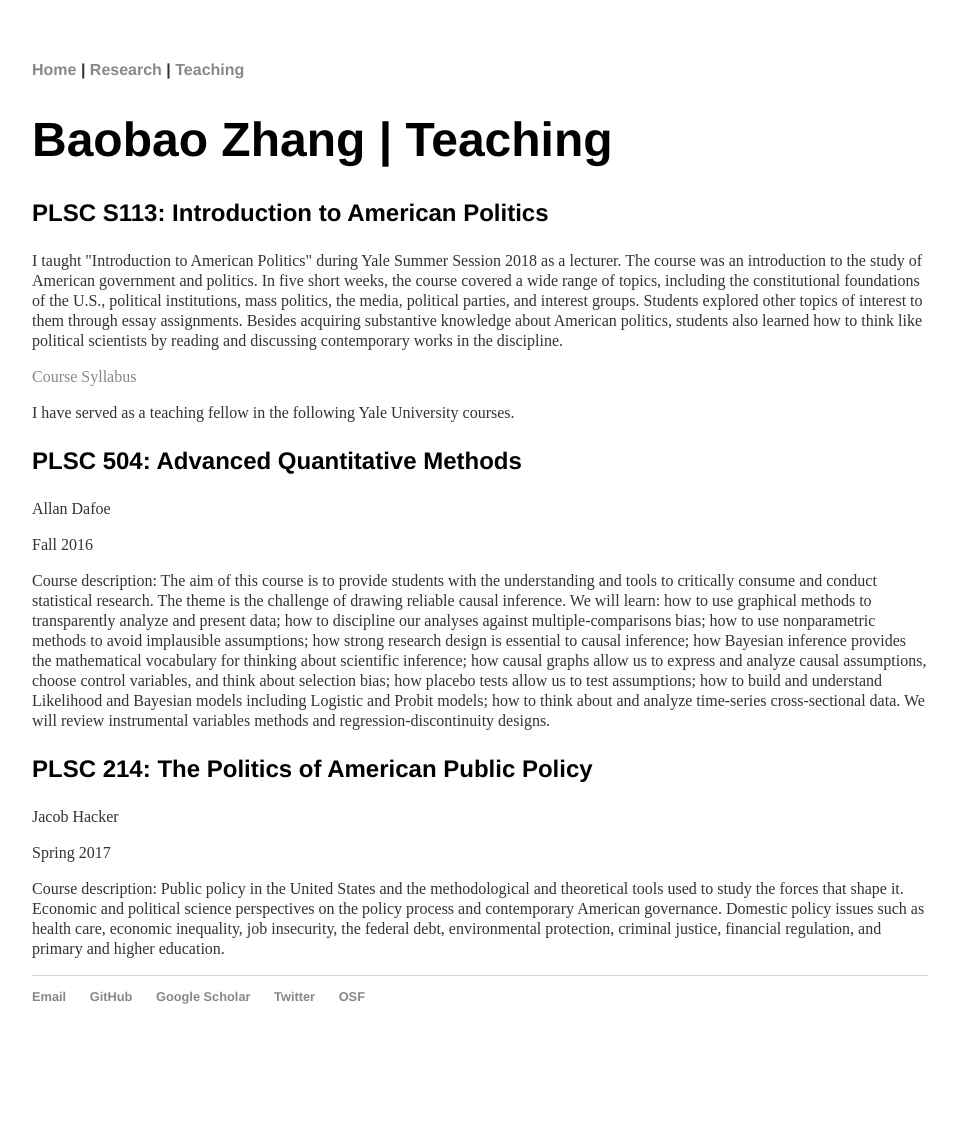
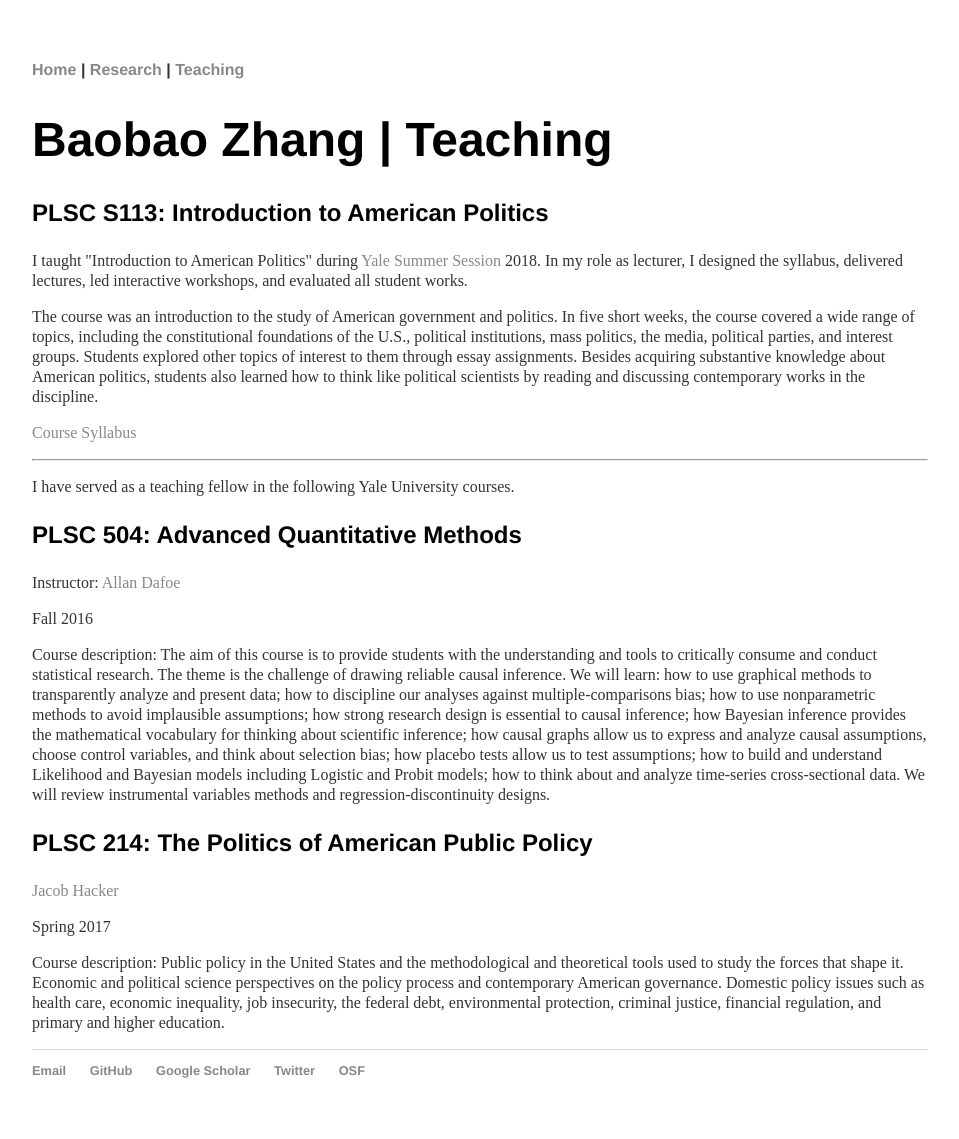
Before and after one commit to morganlivingston/baobaofzhang.github.io, a Jekyll site: the page built from teaching.html, in a window 1280 px wide. Shown: the whole page, without its empty margins (160-1119 px from the left). Built offline with Jekyll 4.4.1, drawn with Linux system fonts in a browser that asks for light colours; before the commit the page ends 1065 px from its top, so only the background shows below that.

Commit message:
Update teaching

```diff
--- a/teaching.html
+++ b/teaching.html
@@ -8,19 +8,23 @@ title: Teaching
 
 <h3>PLSC S113: Introduction to American Politics</h3>
 
-<p>I taught "Introduction to American Politics" during Yale Summer Session 2018 as a lecturer. The course was an introduction to the study of American government and politics. In five short weeks, the course covered a wide range of topics, including the constitutional foundations of the U.S., political institutions, mass politics, the media, political parties, and interest groups. Students explored other topics of interest to them through essay assignments. Besides acquiring substantive knowledge about American politics, students also learned how to think like political scientists by reading and discussing contemporary works in the discipline.</p>
+<p>I taught "Introduction to American Politics" during <a href="https://summer.yale.edu/">Yale Summer Session</a> 2018. In my role as lecturer, I designed the syllabus, delivered lectures, led interactive workshops, and evaluated all student works.</p>
+
+<p>The course was an introduction to the study of American government and politics. In five short weeks, the course covered a wide range of topics, including the constitutional foundations of the U.S., political institutions, mass politics, the media, political parties, and interest groups. Students explored other topics of interest to them through essay assignments. Besides acquiring substantive knowledge about American politics, students also learned how to think like political scientists by reading and discussing contemporary works in the discipline.</p>
 
 <p><a href="https://docs.google.com/document/d/1SpXPNwQ8ZrJkSeHd3Lu0Gx8C2VIBg3MQPoJ8dEhYhKM/edit?usp=sharing">Course Syllabus</a></p>
+
+<hr>
 
 <p>I have served as a teaching fellow in the following Yale University courses.</p>
 
 <h3>PLSC 504: Advanced Quantitative Methods</h3>
-<p>Allan Dafoe</p>
+<p>Instructor: <a href="https://www.allandafoe.com/">Allan Dafoe</a></p>
 <p>Fall 2016</p>
 <p>Course description: The aim of this course is to provide students with the understanding and tools to critically consume and conduct statistical research. The theme is the challenge of drawing reliable causal inference. We will learn: how to use graphical methods to transparently analyze and present data; how to discipline our analyses against multiple-comparisons bias; how to use nonparametric methods to avoid implausible assumptions; how strong research design is essential to causal inference; how Bayesian inference provides the mathematical vocabulary for thinking about scientific inference; how causal graphs allow us to express and analyze causal assumptions, choose control variables, and think about selection bias; how placebo tests allow us to test assumptions; how to build and understand Likelihood and Bayesian models including Logistic and Probit models; how to think about and analyze time-series cross-sectional data. We will review instrumental variables methods and regression-discontinuity designs.</p>
 
 <h3>PLSC 214: The Politics of American Public Policy</h3>
-<p>Jacob Hacker</p>
+<p><a href="http://jacobhacker.com/">Jacob Hacker</a></p>
 <p>Spring 2017</p>
 <p>Course description: Public policy in the United States and the methodological and theoretical tools used to study the forces that shape it. Economic and political science perspectives on the policy process and contemporary American governance. Domestic policy issues such as health care, economic inequality, job insecurity, the federal debt, environmental protection, criminal justice, financial regulation, and primary and higher education.</p>
 
```
